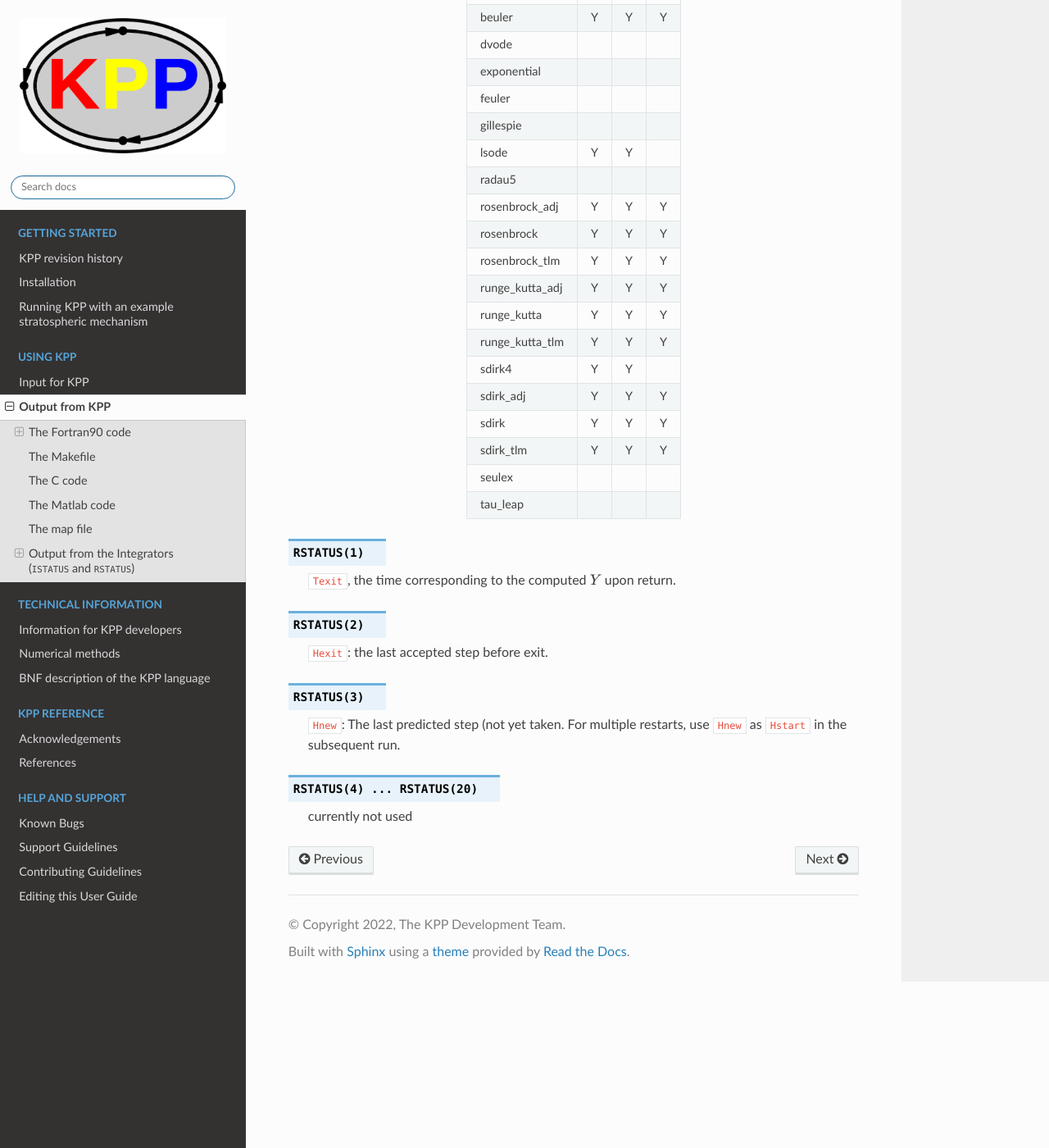
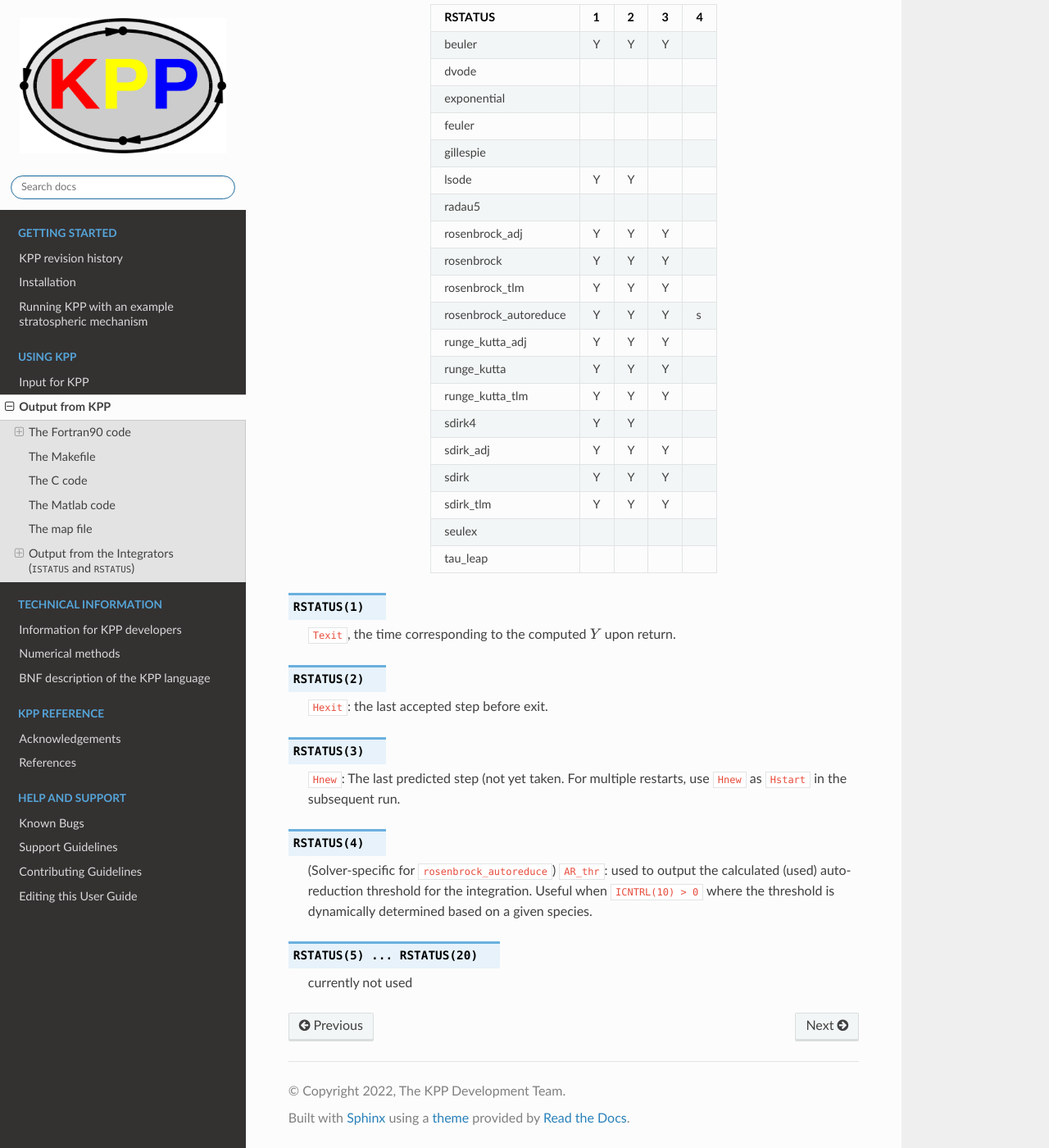
Before and after one commit to KineticPreProcessor/KPP, a Sphinx documentation site: the page built from docs/source/using_kpp/05_output_from_kpp.rst, in a window 1280 px wide and 1400 px high, scrolled down 20624 px. Shown: the whole window at 82% size. Built offline with Sphinx 7.4.7 and the Read the Docs theme 2.0.0, drawn with Linux system fonts in a browser that asks for light colours; cross-references to code outside the pages are shown as plain code; some of the changed text lies outside the part shown.

Commit message:
Updates to documentation to include information on rosenbrock_autoreduce switches

```diff
--- a/docs/source/using_kpp/05_output_from_kpp.rst
+++ b/docs/source/using_kpp/05_output_from_kpp.rst
@@ -1137,47 +1137,49 @@ ISTATUS
            Here, Y = used.
    :align: center
 
-   +-----------------+---+---+---+---+---+---+---+---+---+
-   | ISTATUS         | 1 | 2 | 3 | 4 | 5 | 6 | 7 | 8 | 9 |
-   +=================+===+===+===+===+===+===+===+===+===+
-   | beuler          | Y | Y | Y | Y | Y | Y | Y | Y |   |
-   +-----------------+---+---+---+---+---+---+---+---+---+
-   | dvode           |   |   |   |   |   |   |   |   |   |
-   +-----------------+---+---+---+---+---+---+---+---+---+
-   | exponential     |   |   |   |   |   |   |   |   |   |
-   +-----------------+---+---+---+---+---+---+---+---+---+
-   | feuler          |   |   |   |   |   |   |   |   |   |
-   +-----------------+---+---+---+---+---+---+---+---+---+
-   | gillespie       |   |   |   |   |   |   |   |   |   |
-   +-----------------+---+---+---+---+---+---+---+---+---+
-   | lsode           | Y | Y | Y |   |   |   |   |   |   |
-   +-----------------+---+---+---+---+---+---+---+---+---+
-   | radau5          | Y | Y | Y | Y | Y | Y | Y | Y |   |
-   +-----------------+---+---+---+---+---+---+---+---+---+
-   | rosenbrock_adj  | Y | Y | Y | Y | Y | Y | Y | Y |   |
-   +-----------------+---+---+---+---+---+---+---+---+---+
-   | rosenbrock      | Y | Y | Y | Y | Y | Y | Y | Y |   |
-   +-----------------+---+---+---+---+---+---+---+---+---+
-   | rosenbrock_tlm  | Y | Y | Y | Y | Y | Y | Y | Y | Y |
-   +-----------------+---+---+---+---+---+---+---+---+---+
-   | runge_kutta_adj | Y | Y | Y | Y | Y | Y | Y | Y |   |
-   +-----------------+---+---+---+---+---+---+---+---+---+
-   | runge_kutta     | Y | Y | Y | Y | Y | Y | Y | Y |   |
-   +-----------------+---+---+---+---+---+---+---+---+---+
-   | runge_kutta_tlm | Y | Y | Y | Y | Y | Y | Y | Y |   |
-   +-----------------+---+---+---+---+---+---+---+---+---+
-   | sdirk4          | Y | Y | Y | Y | Y | Y | Y | Y |   |
-   +-----------------+---+---+---+---+---+---+---+---+---+
-   | sdirk_adj       | Y | Y | Y | Y | Y | Y | Y | Y |   |
-   +-----------------+---+---+---+---+---+---+---+---+---+
-   | sdirk           | Y | Y | Y | Y | Y | Y | Y | Y |   |
-   +-----------------+---+---+---+---+---+---+---+---+---+
-   | sdirk_tlm       | Y | Y | Y | Y | Y | Y | Y | Y |   |
-   +-----------------+---+---+---+---+---+---+---+---+---+
-   | seulex          | Y | Y | Y | Y | Y | Y | Y |   |   |
-   +-----------------+---+---+---+---+---+---+---+---+---+
-   | tau_leap        |   |   |   |   |   |   |   |   |   |
-   +-----------------+---+---+---+---+---+---+---+---+---+
+   +----------------------------+---+---+---+---+---+---+---+---+---+
+   | ISTATUS                    | 1 | 2 | 3 | 4 | 5 | 6 | 7 | 8 | 9 |
+   +============================+===+===+===+===+===+===+===+===+===+
+   | beuler                     | Y | Y | Y | Y | Y | Y | Y | Y |   |
+   +----------------------------+---+---+---+---+---+---+---+---+---+
+   | dvode                      |   |   |   |   |   |   |   |   |   |
+   +----------------------------+---+---+---+---+---+---+---+---+---+
+   | exponential                |   |   |   |   |   |   |   |   |   |
+   +----------------------------+---+---+---+---+---+---+---+---+---+
+   | feuler                     |   |   |   |   |   |   |   |   |   |
+   +----------------------------+---+---+---+---+---+---+---+---+---+
+   | gillespie                  |   |   |   |   |   |   |   |   |   |
+   +----------------------------+---+---+---+---+---+---+---+---+---+
+   | lsode                      | Y | Y | Y |   |   |   |   |   |   |
+   +----------------------------+---+---+---+---+---+---+---+---+---+
+   | radau5                     | Y | Y | Y | Y | Y | Y | Y | Y |   |
+   +----------------------------+---+---+---+---+---+---+---+---+---+
+   | rosenbrock_adj             | Y | Y | Y | Y | Y | Y | Y | Y |   |
+   +----------------------------+---+---+---+---+---+---+---+---+---+
+   | rosenbrock                 | Y | Y | Y | Y | Y | Y | Y | Y |   |
+   +----------------------------+---+---+---+---+---+---+---+---+---+
+   | rosenbrock_tlm             | Y | Y | Y | Y | Y | Y | Y | Y | Y |
+   +----------------------------+---+---+---+---+---+---+---+---+---+
+   | rosenbrock_autoreduce      | Y | Y | Y | Y | Y | Y | Y | Y |   |
+   +----------------------------+---+---+---+---+---+---+---+---+---+
+   | runge_kutta_adj            | Y | Y | Y | Y | Y | Y | Y | Y |   |
+   +----------------------------+---+---+---+---+---+---+---+---+---+
+   | runge_kutta                | Y | Y | Y | Y | Y | Y | Y | Y |   |
+   +----------------------------+---+---+---+---+---+---+---+---+---+
+   | runge_kutta_tlm            | Y | Y | Y | Y | Y | Y | Y | Y |   |
+   +----------------------------+---+---+---+---+---+---+---+---+---+
+   | sdirk4                     | Y | Y | Y | Y | Y | Y | Y | Y |   |
+   +----------------------------+---+---+---+---+---+---+---+---+---+
+   | sdirk_adj                  | Y | Y | Y | Y | Y | Y | Y | Y |   |
+   +----------------------------+---+---+---+---+---+---+---+---+---+
+   | sdirk                      | Y | Y | Y | Y | Y | Y | Y | Y |   |
+   +----------------------------+---+---+---+---+---+---+---+---+---+
+   | sdirk_tlm                  | Y | Y | Y | Y | Y | Y | Y | Y |   |
+   +----------------------------+---+---+---+---+---+---+---+---+---+
+   | seulex                     | Y | Y | Y | Y | Y | Y | Y |   |   |
+   +----------------------------+---+---+---+---+---+---+---+---+---+
+   | tau_leap                   |   |   |   |   |   |   |   |   |   |
+   +----------------------------+---+---+---+---+---+---+---+---+---+
 
 .. option:: ISTATUS(1)
 
@@ -1223,50 +1225,52 @@ RSTATUS
 -------
 
 .. table:: Summary of RSTATUS usage in the f90 integrators.
-           Here, Y = used.
+           Here, Y = used, s = solver specific usage.
    :align: center
 
-   +-----------------+---+---+---+
-   | RSTATUS         | 1 | 2 | 3 |
-   +=================+===+===+===+
-   | beuler          | Y | Y | Y |
-   +-----------------+---+---+---+
-   | dvode           |   |   |   |
-   +-----------------+---+---+---+
-   | exponential     |   |   |   |
-   +-----------------+---+---+---+
-   | feuler          |   |   |   |
-   +-----------------+---+---+---+
-   | gillespie       |   |   |   |
-   +-----------------+---+---+---+
-   | lsode           | Y | Y |   |
-   +-----------------+---+---+---+
-   | radau5          |   |   |   |
-   +-----------------+---+---+---+
-   | rosenbrock_adj  | Y | Y | Y |
-   +-----------------+---+---+---+
-   | rosenbrock      | Y | Y | Y |
-   +-----------------+---+---+---+
-   | rosenbrock_tlm  | Y | Y | Y |
-   +-----------------+---+---+---+
-   | runge_kutta_adj | Y | Y | Y |
-   +-----------------+---+---+---+
-   | runge_kutta     | Y | Y | Y |
-   +-----------------+---+---+---+
-   | runge_kutta_tlm | Y | Y | Y |
-   +-----------------+---+---+---+
-   | sdirk4          | Y | Y |   |
-   +-----------------+---+---+---+
-   | sdirk_adj       | Y | Y | Y |
-   +-----------------+---+---+---+
-   | sdirk           | Y | Y | Y |
-   +-----------------+---+---+---+
-   | sdirk_tlm       | Y | Y | Y |
-   +-----------------+---+---+---+
-   | seulex          |   |   |   |
-   +-----------------+---+---+---+
-   | tau_leap        |   |   |   |
-   +-----------------+---+---+---+
+   +----------------------------+---+---+---+---+
+   | RSTATUS                    | 1 | 2 | 3 | 4 |
+   +============================+===+===+===+===+
+   | beuler                     | Y | Y | Y |   |
+   +----------------------------+---+---+---+---+
+   | dvode                      |   |   |   |   |
+   +----------------------------+---+---+---+---+
+   | exponential                |   |   |   |   |
+   +----------------------------+---+---+---+---+
+   | feuler                     |   |   |   |   |
+   +----------------------------+---+---+---+---+
+   | gillespie                  |   |   |   |   |
+   +----------------------------+---+---+---+---+
+   | lsode                      | Y | Y |   |   |
+   +----------------------------+---+---+---+---+
+   | radau5                     |   |   |   |   |
+   +----------------------------+---+---+---+---+
+   | rosenbrock_adj             | Y | Y | Y |   |
+   +----------------------------+---+---+---+---+
+   | rosenbrock                 | Y | Y | Y |   |
+   +----------------------------+---+---+---+---+
+   | rosenbrock_tlm             | Y | Y | Y |   |
+   +----------------------------+---+---+---+---+
+   | rosenbrock_autoreduce      | Y | Y | Y | s |
+   +----------------------------+---+---+---+---+
+   | runge_kutta_adj            | Y | Y | Y |   |
+   +----------------------------+---+---+---+---+
+   | runge_kutta                | Y | Y | Y |   |
+   +----------------------------+---+---+---+---+
+   | runge_kutta_tlm            | Y | Y | Y |   |
+   +----------------------------+---+---+---+---+
+   | sdirk4                     | Y | Y |   |   |
+   +----------------------------+---+---+---+---+
+   | sdirk_adj                  | Y | Y | Y |   |
+   +----------------------------+---+---+---+---+
+   | sdirk                      | Y | Y | Y |   |
+   +----------------------------+---+---+---+---+
+   | sdirk_tlm                  | Y | Y | Y |   |
+   +----------------------------+---+---+---+---+
+   | seulex                     |   |   |   |   |
+   +----------------------------+---+---+---+---+
+   | tau_leap                   |   |   |   |   |
+   +----------------------------+---+---+---+---+
 
 .. option:: RSTATUS(1)
 
@@ -1282,6 +1286,13 @@ RSTATUS
    :code:`Hnew`: The last predicted step (not yet taken.  For multiple
    restarts, use :code:`Hnew` as :code:`Hstart` in the subsequent run.
 
-.. option:: RSTATUS(4) ... RSTATUS(20)
+.. option:: RSTATUS(4)
+
+   (Solver-specific for :code:`rosenbrock_autoreduce`) :code:`AR_thr`:
+   used to output the calculated (used) auto-reduction threshold for
+   the integration. Useful when :code:`ICNTRL(10) > 0` where the
+   threshold is dynamically determined based on a given species.
+
+.. option:: RSTATUS(5) ... RSTATUS(20)
 
    currently not used
```
Also changed, not shown: docs/source/using_kpp/04_input_for_kpp.rst (+114 -82 lines), 2 other files.
